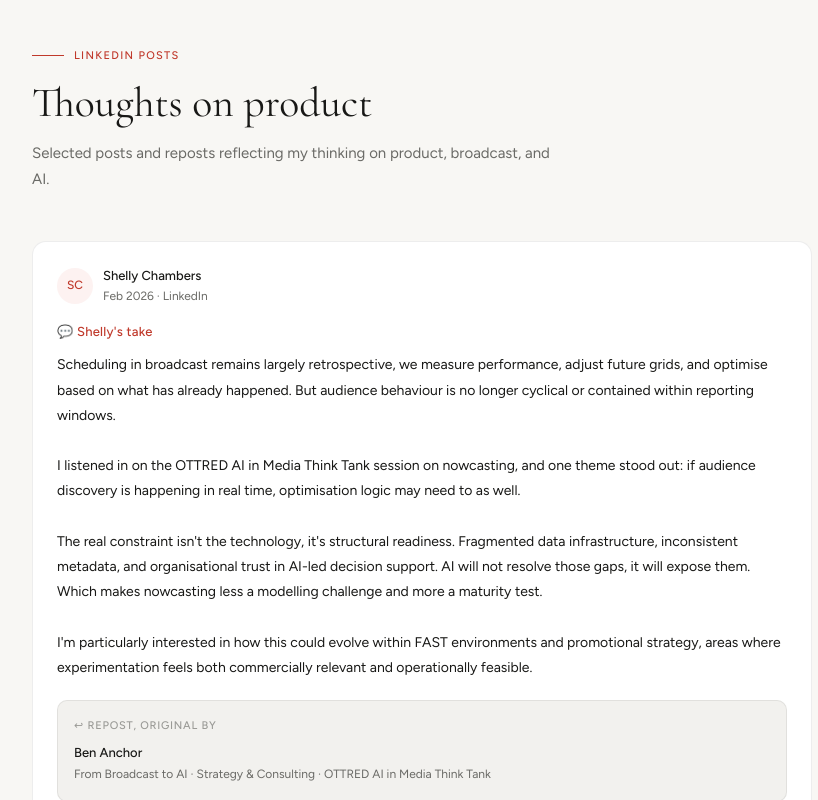
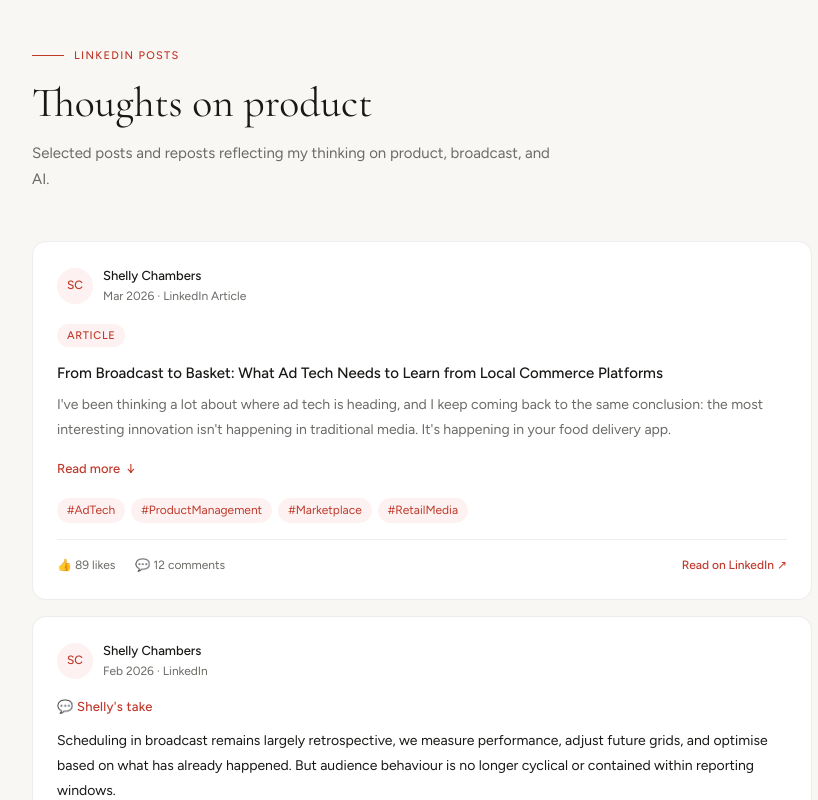
Before and after one commit to SChambers31/schambers31.github.io, a plain HTML site: page index.html in a window 1280 px wide. Shown: the part 6354-7154 px from the top of the page, without its empty margins (218-1036 px from the left). Drawn offline with nearby package versions, Linux system fonts and the light colour scheme.

Commit message:
Add files via upload

```diff
--- a/index.html
+++ b/index.html
@@ -361,7 +361,7 @@
 <section id="testimonials" class="section fade-in">
   <div class="section-eyebrow"><div class="eyebrow-line"></div><span class="eyebrow-text">Testimonials</span></div>
   <h2 class="section-title">What colleagues say</h2>
-  <p class="section-sub">Replace these placeholders with real LinkedIn recommendations or colleague endorsements.</p>
+  <p class="section-sub">Recommendations from colleagues across AMC Networks International and Warner Bros. Discovery.</p>
   <div class="testimonials-grid">
     <div class="testimonial-card">
       <div class="t-stars">★★★★★</div>
@@ -380,8 +380,8 @@
     </div>
     <div class="testimonial-card">
       <div class="t-stars">★★★★★</div>
-      <p class="t-quote">These qualities, data-driven decision-making, adaptability, stakeholder engagement, and a genuine focus on continuous learning, make Shelly well-suited for Product Management positions. Her openness to growth is reflected in her commitment to self-development, including learning to code to broaden her capabilities.</p>
-      <div class="t-author"><div class="t-avatar">LY</div><div><div class="t-name">Laurissa Yeung Shea</div><div class="t-role">Application Owner & Business Analyst · Warner Bros. Discovery (ex-AMCNI)</div></div></div>
+      <p class="t-quote">Shelly consistently demonstrated strategic thinking, analytical capability, and leadership. She worked closely with cross-functional teams, including creative, IT and senior leadership, to ensure campaigns were cohesive and impactful. I am confident she will bring the same level of dedication, expertise, and strategic insight to any organisation.</p>
+      <div class="t-author"><div class="t-avatar">EG</div><div><div class="t-name">Evelyn George</div><div class="t-role">International Business Systems Director · AMC Networks</div></div></div>
     </div>
   </div>
 </section>
@@ -411,6 +411,43 @@
   <p class="section-sub">Selected posts and reposts reflecting my thinking on product, broadcast, and AI.</p>
   <div id="posts-container">
   <div class="posts-grid">
+
+    <div class="post-card">
+      <div class="post-header">
+        <div class="post-avatar">SC</div>
+        <div>
+          <div class="post-meta-name">Shelly Chambers</div>
+          <div class="post-meta-date">Mar 2026 · LinkedIn Article</div>
+        </div>
+      </div>
+      <div style="font-size:11px;font-weight:500;color:var(--accent);background:var(--accent-light);padding:3px 10px;border-radius:100px;display:inline-block;margin-bottom:1rem;letter-spacing:0.06em;text-transform:uppercase;">Article</div>
+      <div class="post-body" style="color:var(--text);font-weight:500;font-size:15px;margin-bottom:8px;line-height:1.4;">From Broadcast to Basket: What Ad Tech Needs to Learn from Local Commerce Platforms</div>
+      <div class="post-body" style="color:var(--muted);margin-bottom:0.75rem;">I've been thinking a lot about where ad tech is heading, and I keep coming back to the same conclusion: the most interesting innovation isn't happening in traditional media. It's happening in your food delivery app.</div>
+      <div id="article-full" style="display:none;">
+        <div class="post-body" style="color:var(--muted);margin-bottom:0.75rem;">Ad tech has spent years optimising for clicks. Marketplace platforms are optimising for something harder: actual transactions. That shift changes everything. Platforms like Amazon rewrote the model with closed-loop systems, first-party data, and direct attribution to purchase. Now the next evolution is happening within local commerce platforms like Just Eat and Uber Eats.</div>
+        <div class="post-body" style="color:var(--muted);margin-bottom:0.75rem;font-weight:500;color:var(--text);">Ads as Discovery, Not Interruption</div>
+        <div class="post-body" style="color:var(--muted);margin-bottom:0.75rem;">In a marketplace, the user isn't passively consuming content. They're actively deciding. The most effective ad products don't behave like traditional ads. They behave like ranking systems, recommendation engines, and discovery tools. A sponsored restaurant isn't just buying visibility. It's entering the consideration set at the exact moment of intent.</div>
+        <div class="post-body" style="color:var(--muted);margin-bottom:0.75rem;font-weight:500;color:var(--text);">The Trade-Offs That Actually Matter</div>
+        <div class="post-body" style="color:var(--muted);margin-bottom:0.75rem;">Designing ads in a marketplace means managing tension between three sides: too many paid placements and user trust erodes; too few, and revenue is left on the table. The highest bidder isn't always the best result for the user. The most effective platforms don't treat ads as an overlay. They integrate them into the core product logic.</div>
+        <div class="post-body" style="color:var(--muted);margin-bottom:0.75rem;font-weight:500;color:var(--text);">What This Means for the Future of Ad Tech</div>
+        <div class="post-body" style="color:var(--muted);margin-bottom:0.75rem;">The next wave of ad tech will be defined by first-party real-time intent signals, closed-loop measurement tied to outcomes, and ad formats that feel native to user decisions. In this world, the line between "ad" and "product feature" starts to disappear. The platforms that win won't be the ones with the most ads, but the ones where ads feel indistinguishable from value.</div>
+      </div>
+      <button onclick="toggleArticle()" id="article-toggle" style="background:none;border:none;color:var(--accent);font-family:var(--sans);font-size:13px;font-weight:500;cursor:pointer;padding:6px 0;margin-top:4px;display:flex;align-items:center;gap:6px;">
+        <span id="article-toggle-text">Read more</span> <span id="article-arrow" style="transition:transform 0.2s;">↓</span>
+      </button>
+      <div class="post-tags" style="margin-top:1rem;">
+        <span class="post-hashtag">#AdTech</span>
+        <span class="post-hashtag">#ProductManagement</span>
+        <span class="post-hashtag">#Marketplace</span>
+        <span class="post-hashtag">#RetailMedia</span>
+      </div>
+      <div class="post-engagement">
+        <span class="eng-item">👍 89 likes</span>
+        <span class="eng-item">💬 12 comments</span>
+        <a href="https://www.linkedin.com/posts/s-j-chambers_adtech-productmanagement-marketplace-activity-7440535461829398528-fxz9" target="_blank" style="margin-left:auto;font-size:12px;color:var(--accent);text-decoration:none;font-weight:500;">Read on LinkedIn ↗</a>
+      </div>
+    </div>
+
     <div class="post-card">
       <div class="post-header">
         <div class="post-avatar">SC</div>
@@ -443,6 +480,7 @@
         <span class="eng-item">💬 18 comments</span>
       </div>
     </div>
+
   </div>
   </div>
 </section>
@@ -513,7 +551,16 @@
   if(!posts.length){c.innerHTML='<div class="empty-state"><span class="empty-icon">✍️</span>Your formatted posts will appear here.<br/>Paste a post above to get started.</div>';return;}
   c.innerHTML='<div class="posts-grid">'+posts.map((p,i)=>`<div class="post-card"><div class="post-header"><div class="post-avatar">SC</div><div><div class="post-meta-name">Shelly Chambers</div><div class="post-meta-date">${p.date||'Recently'} · LinkedIn</div></div></div><div class="post-body">${esc(p.body)}</div>${p.hashtags&&p.hashtags.length?'<div class="post-tags">'+p.hashtags.map(h=>`<span class="post-hashtag">#${esc(h)}</span>`).join('')+'</div>':''}<div class="post-engagement"><span class="eng-item">👍 ${p.likes||0}</span><span class="eng-item">💬 ${p.comments||0} comments</span><button class="remove-btn" onclick="removePost(${i})">Remove</button></div></div>`).join('')+'</div>';
 }
-function removePost(i){posts.splice(i,1);renderPosts();}
+function toggleArticle(){
+  const full=document.getElementById('article-full');
+  const text=document.getElementById('article-toggle-text');
+  const arrow=document.getElementById('article-arrow');
+  const open=full.style.display==='none';
+  full.style.display=open?'block':'none';
+  text.textContent=open?'Read less':'Read more';
+  arrow.style.transform=open?'rotate(180deg)':'rotate(0deg)';
+}
+
 function esc(s){return String(s).replace(/&/g,'&amp;').replace(/</g,'&lt;').replace(/>/g,'&gt;').replace(/"/g,'&quot;');}
 </script>
 </body>
```
